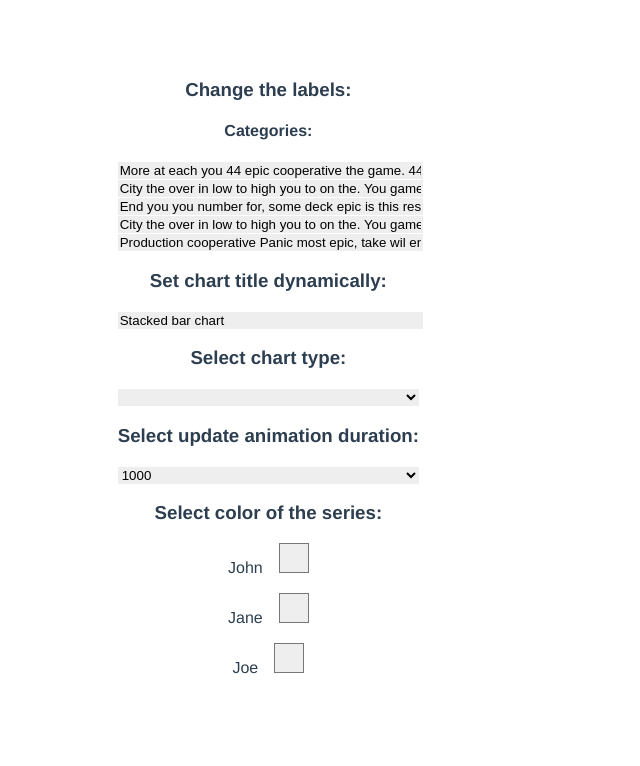
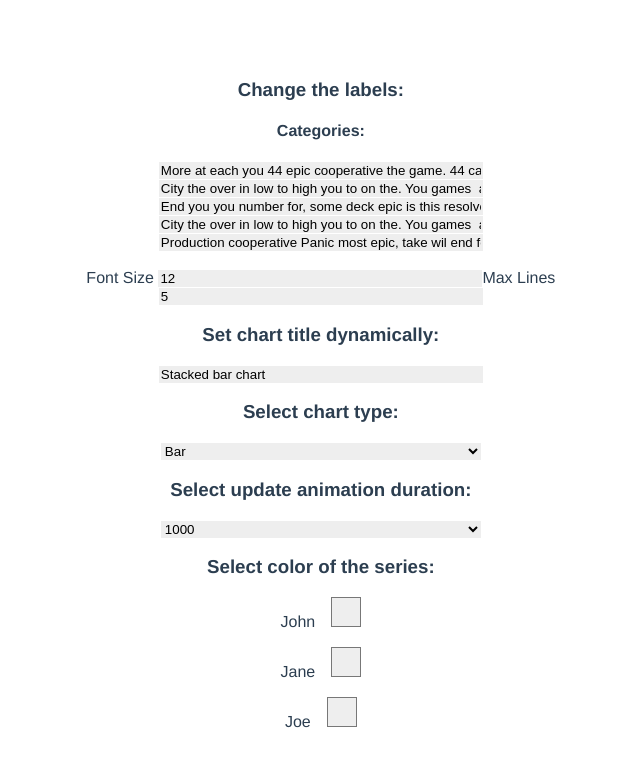
Before and after one commit to collinclarke/highcharts-exploration, a Vue app: page / in a window 1280 px wide. Shown: the top 766 px of the page, without its empty margins (131-771 px from the left). Built offline with nearby package versions, Linux system fonts and the light colour scheme.

Commit message:
Add ability to change label size

```diff
--- a/src/components/Chart.vue
+++ b/src/components/Chart.vue
@@ -11,9 +11,13 @@
           <div v-for="(label, index) in chartOptions.xAxis.categories" :key="index">
             <input v-model="chartOptions.xAxis.categories[index]"/>
           </div>
-          <!-- <label>Max Lines
-            <input type="number" v-model="maxLines">
-          </label> -->
+          <br>
+          <label>Font Size
+            <input type="number" v-model="chartOptions.fontSize"/>
+          </label>
+          <label>Max Lines
+            <input type="number" v-model="chartOptions.maxLines"/>
+          </label>
         </div>
       </div>
       <div class="row">
@@ -24,6 +28,7 @@
         <div id="chartType">
           <h3>Select chart type:</h3>
           <select v-model="chartType">
+            <option>Bar</option>
             <option>Spline</option>
             <option>AreaSpline</option>
             <option>Line</option>
@@ -92,6 +97,8 @@ export default {
         title: {
           text: "Stacked bar chart"
         },
+        fontSize: 12,
+        maxLines: 5,
         xAxis: {
           categories: [
             "More at each you 44 epic cooperative the game. 44 carry increase number future Unlike is. For 2 production wil cards the wil.",
@@ -105,7 +112,9 @@ export default {
               textOverflow: "none"
             },
             formatter: function() {
-              return `<div class="label">${this.value}</div>`;
+              const maxLines = this.chart.userOptions.maxLines
+              const fontSize = this.chart.userOptions.fontSize
+              return `<div class="label" style="-webkit-line-clamp: ${maxLines}; font-size: ${fontSize}px;">${this.value}</div>`;
             },
             useHTML: true
           }
@@ -252,7 +261,6 @@ select {
 ::v-deep .label {
   overflow: hidden;
   display: -webkit-box;
-  -webkit-line-clamp: 5;
   -webkit-box-orient: vertical;
 }
 </style>
```
